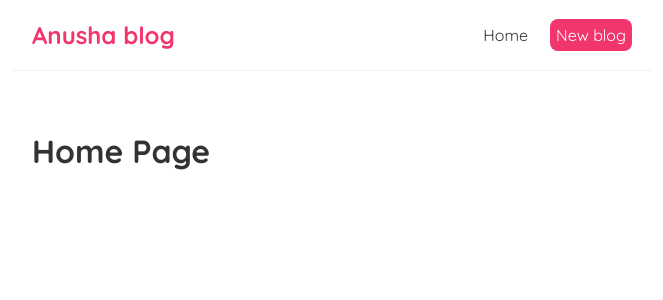
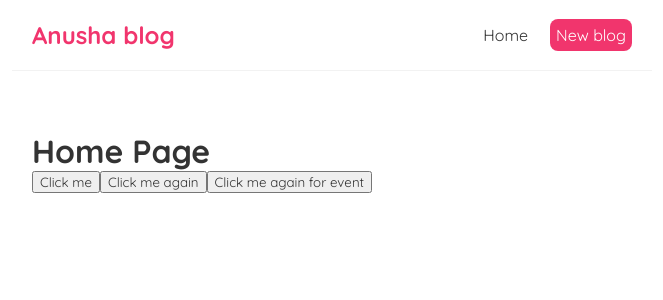
Before and after one commit to A12h16/test, a React (Create React App) app: page / in a window 1280 px wide. Shown: the top 300 px of the page, without its empty margins (308-971 px from the left). Built offline with nearby package versions, Linux system fonts and the light colour scheme.

Commit message:
feat: :art: Click events and functions

```diff
--- a/src/Home.js
+++ b/src/Home.js
@@ -1,7 +1,23 @@
 const HomePage = () => {
+
+    const handelClick =()=>{
+        console.log("I am clicked")
+    }
+
+    const handelClickWithArg =(name)=>{
+        console.log("hello " + name)
+    }
+
+    const handelClickForEvent =(name,e)=>{
+        console.log("hello " + name ,e.target)
+    }
+
     return (
         <div className="home">
             <h1>Home Page</h1>
+            <button onClick={handelClick}>Click me</button>
+            <button onClick={()=>handelClickWithArg("anusha")}>Click me again</button>
+            <button onClick={(e)=>handelClickForEvent("anusha",e)}>Click me again for event</button>
         </div>
      );
 }
```
